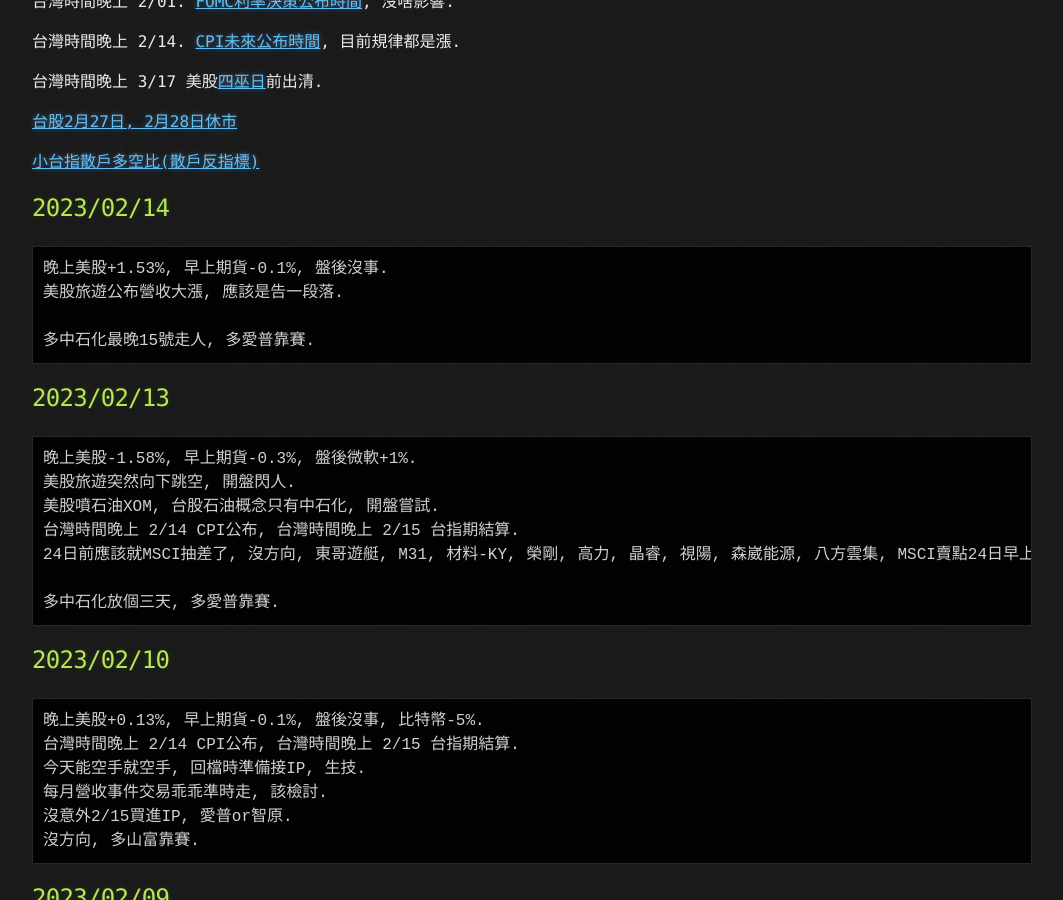
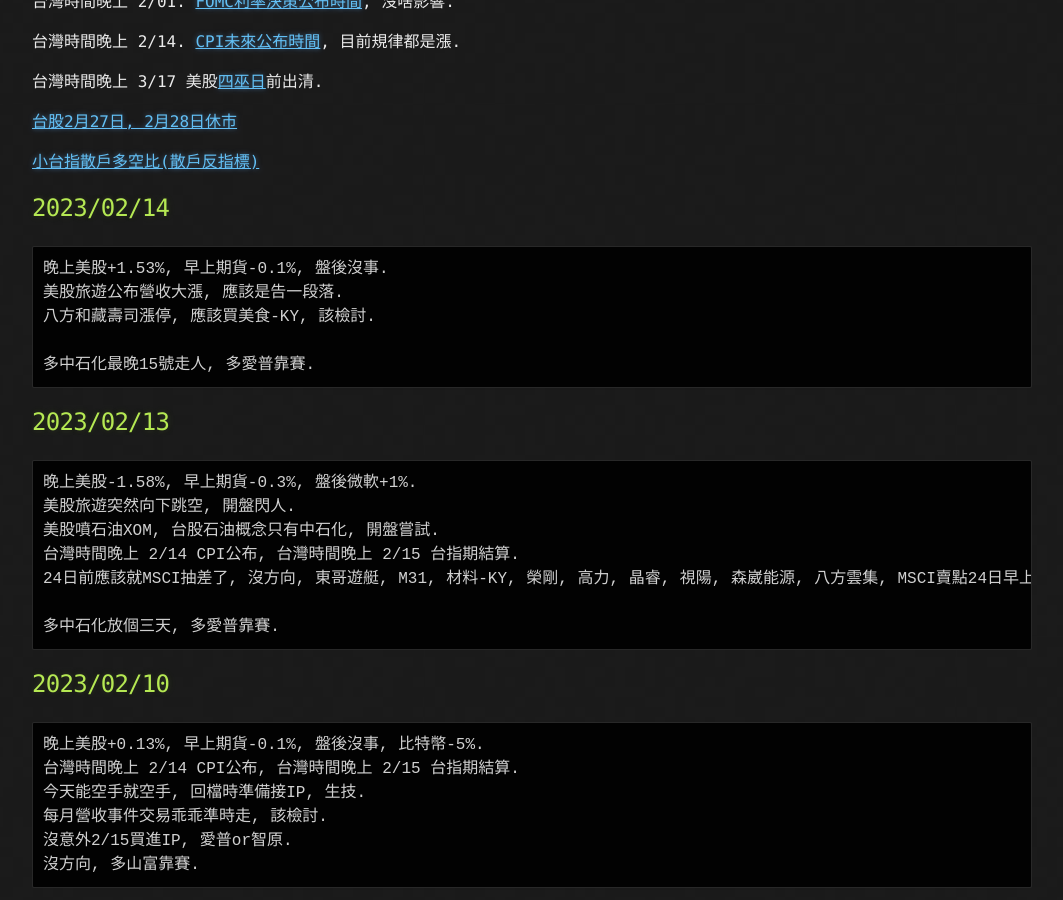
Before and after one commit to lepg5487/Stock_God, a Jekyll site: the page built from index.md, in a window 1280 px wide and 900 px high, scrolled down 428 px. Shown: the whole window, without its empty margins (108-1171 px from the left). Built offline with Jekyll 4.4.1, drawn with Linux system fonts in a browser that asks for light colours; our own code applies the rules of GitHub Pages for plain Markdown files.

Commit message:
Update index.md

````diff
--- a/index.md
+++ b/index.md
@@ -24,6 +24,7 @@
 ```
 晚上美股+1.53%, 早上期貨-0.1%, 盤後沒事.
 美股旅遊公布營收大漲, 應該是告一段落.
+八方和藏壽司漲停, 應該買美食-KY, 該檢討.
 
 多中石化最晚15號走人, 多愛普靠賽.
 ```
````
